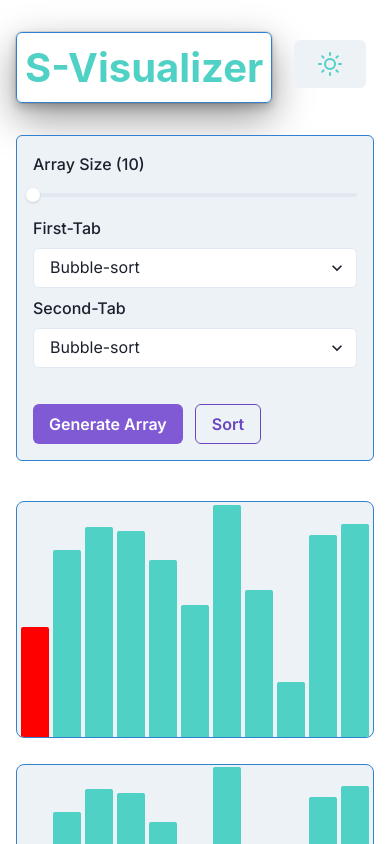
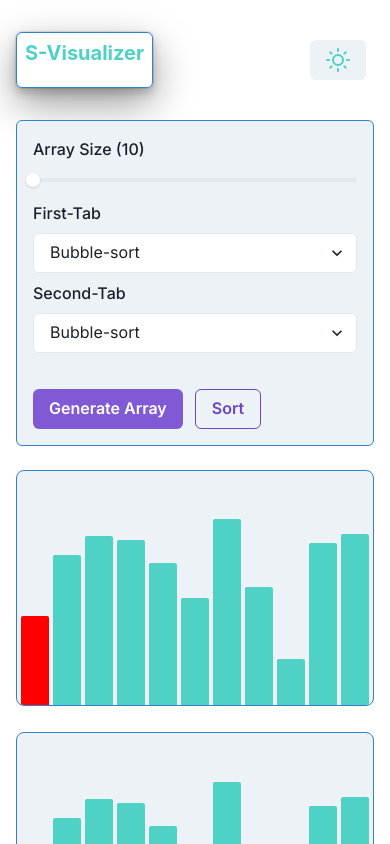
Before and after one commit to I-am-Ayushmaan/S_visualizer, a Next.js app: page / in a window 390 px wide. Shown: the top 844 px of the page. Built offline with nearby package versions, Linux system fonts and the light colour scheme.

Commit message:
enhancing responsiveness

```diff
--- a/components/BuildGrid.js
+++ b/components/BuildGrid.js
@@ -32,7 +32,7 @@ const BuildGrid = ({ data ,s1 ,s2, setSorting, setswap1, setswap2, setArr,
 
 
   return (
-   <Flex height={'28vh'} mb={18}>
+   <Flex height={'28vh'} mb={18} >
     <Box
       rounded={"lg"}
       display="grid"
@@ -42,7 +42,7 @@ const BuildGrid = ({ data ,s1 ,s2, setSorting, setswap1, setswap2, setArr,
       borderWidth={"1px"}
       borderColor={"blue.500"}
       minH={"full"}
-      overflow={"auto"}
+      overflow={"hidden"}
       m={4}
       flex="1"
     >
--- a/components/Header.js
+++ b/components/Header.js
@@ -1,16 +1,25 @@
 import React from 'react';
 import { Flex ,Box,Spacer, Heading} from '@chakra-ui/react';
 import Toggler from './toggler';
+import { useBreakpointValue } from "@chakra-ui/react";
 
 const Header = () => {
+  const headingSizes = {
+    base: "md",
+    md: "xl",
+    lg: "2xl",
+    xl: "3xl",
+  };
+  const headingSizeValue = useBreakpointValue(headingSizes);
+
   return (
     <>
      <Flex m={4} mt={8}>
-        <Box  boxShadow={'dark-lg'} p={2}  rounded={'md'}
+        <Box  boxShadow={'dark-lg'} p={2} rounded={'md'}
               borderWidth={"1px"} borderColor={"blue.500"}
               _focus={{ boxShadow: "outline" }}
         >
-          <Heading fontSize={40} color={'teal.300'}>S-Visualizer</Heading>
+          <Heading size={headingSizeValue} color={'teal.300'}>S-Visualizer</Heading>
         </Box>
         <Spacer />
         <Box p={2} >
--- a/components/Sidebar.js
+++ b/components/Sidebar.js
@@ -1,14 +1,12 @@
 
 import {
-    Box,Button,Flex,FormControl,
+    Button,Flex,FormControl,
     FormLabel,Stack,Select,Slider,
     SliderFilledTrack,SliderThumb,
     SliderTrack } from "@chakra-ui/react";
 
 import { useColorMode } from "@chakra-ui/react";
 import { useBreakpointValue } from "@chakra-ui/react";
-
-
 
 
   const Sidebar = ({ generateArr, sort, sorting_a,sorting_b, formState, setFormState }) => {
@@ -22,7 +20,7 @@ import { useBreakpointValue } from "@chakra-ui/react";
 
       <Stack minW="xs" p={"4"} borderRadius="lg" rounded={'md'}
            bg={clr} borderWidth={"1px"} borderColor={"blue.500"}
-           overflow="hidden" m={4} direction={['column', 'row']}>
+           overflow="hidden" mt={4} ml={4} mr={4} direction={['column', 'row']}>
 
             <FormControl>
                 <FormLabel htmlFor="size">{`Array Size (${formState.size})`}</FormLabel>
--- a/components/Visualizer.js
+++ b/components/Visualizer.js
@@ -2,7 +2,7 @@ import React, {useState, useEffect} from 'react'
 import Sidebar from './Sidebar'
 import Header from './Header'
 import BuildGrid from '@/components/BuildGrid';
-import { VStack } from "@chakra-ui/react";
+import { VStack,Box } from "@chakra-ui/react";
 
 
 
@@ -39,7 +39,7 @@ const Visualizer = () => {
     setTimeout(() => {
       let newArr = [];
       while (newArr.length <= formState.size) {
-      let random = Math.floor(Math.random() * (250 - 10) + 10);
+      let random = Math.floor(Math.random() * (200 - 10) + 10);
         if (newArr.indexOf(random) === -1) {
           newArr.push(random);
         }
@@ -62,6 +62,7 @@ const Visualizer = () => {
 
   return (
     <>
+    <Box>
      <Header/>
       <VStack width={"100%"} alignItems={"stretch"}>
         <Sidebar
@@ -83,6 +84,7 @@ const Visualizer = () => {
 
      </VStack>
 
+    </Box>
     </>
   )
 };
--- a/components/toggler.js
+++ b/components/toggler.js
@@ -1,13 +1,16 @@
 import { useColorMode, Button} from "@chakra-ui/react";
 import { MoonIcon,SunIcon} from '@chakra-ui/icons';
+import { useBreakpointValue } from "@chakra-ui/react";
 
 const Toggler = () => {
   const { colorMode, toggleColorMode } = useColorMode();
+  const iconVAL = useBreakpointValue({ base: 6, md: 8 });
+  const buttonSize = useBreakpointValue({ base: "md", lg: "lg" });
   return (
     <>
 
-        <Button onClick={toggleColorMode} size='lg'>
-         {colorMode === 'light' ? <SunIcon boxSize={6} color={'teal.300'}  /> : <MoonIcon boxSize={8} color={'teal.300'}/>}
+        <Button onClick={toggleColorMode} size={buttonSize}>
+         {colorMode === 'light' ? <SunIcon boxSize={iconVAL} color={'teal.300'}  /> : <MoonIcon boxSize={iconVAL} color={'teal.300'}/>}
         </Button>
 
     </>
```
